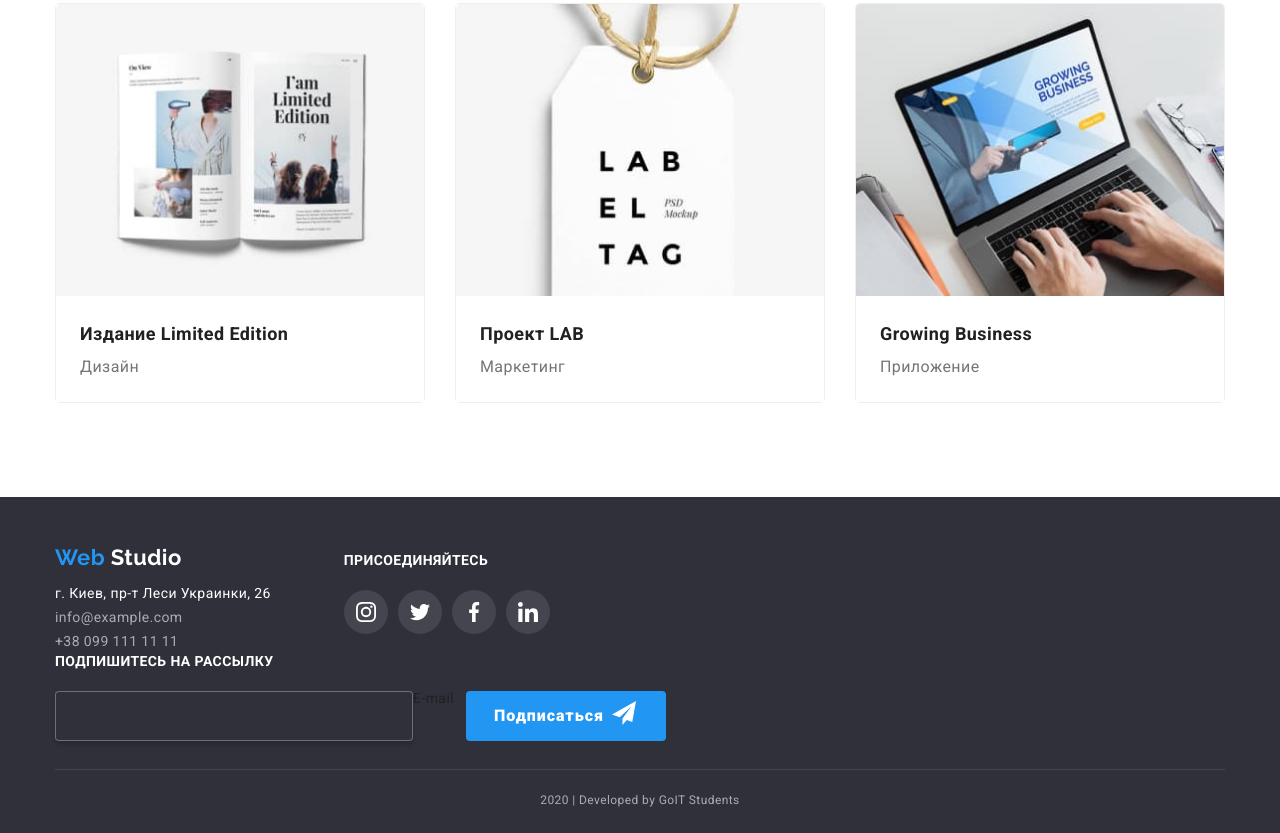
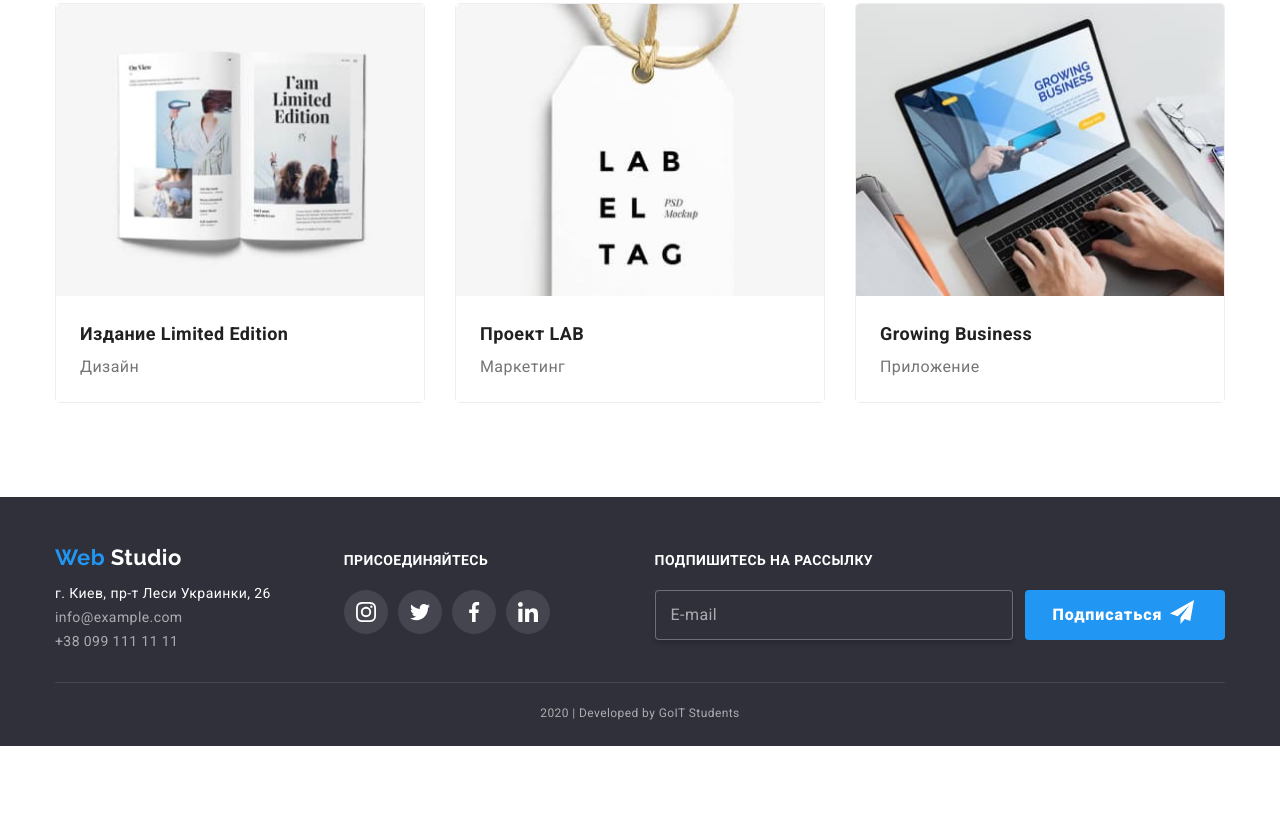
Before and after one commit to AnnSorokina/goit-markup-hw-06, a plain HTML site: page portfolio.html in a window 1280 px wide. Shown: the part 1121-1954 px from the top of the page. After the commit the page ends 1867 px from the top, so only its background shows below. Drawn offline with nearby package versions, Linux system fonts and the light colour scheme.

Commit message:
fixed .subscription in portfolio

```diff
--- a/portfolio.html
+++ b/portfolio.html
@@ -357,12 +357,12 @@
           <b>Подпишитесь на рассылку</b>
           <form class="subscr-input" for="">
             <input
-              type="email"
+              type="mailto"
               class="email"
               placeholder=" "
               name="subscr-input"
             />
-            <span>E-mail</span>
+            <span class="email-label">E-mail</span>
             <button type="button" class="mail-button">
               Подписаться
               <svg width="24" height="24">
```
